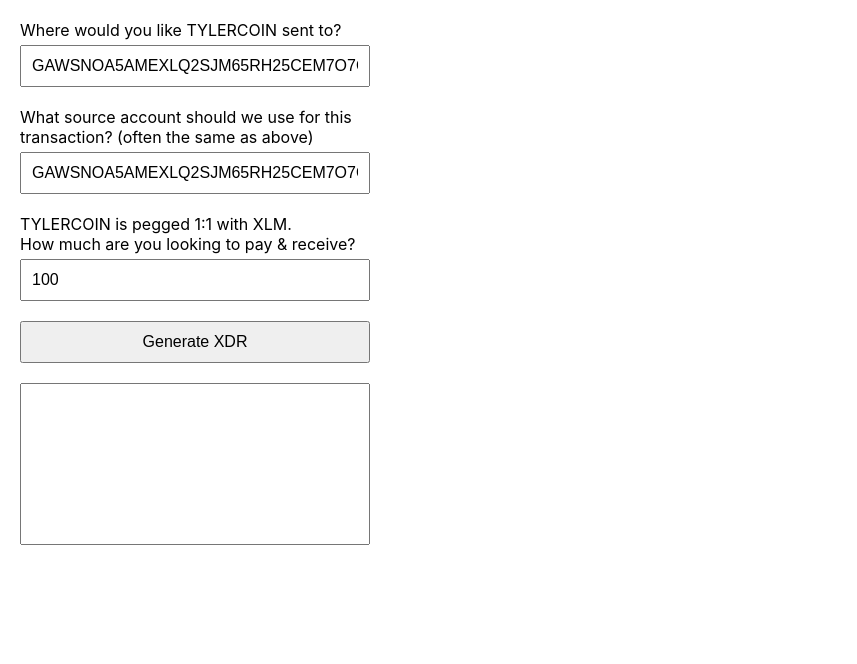
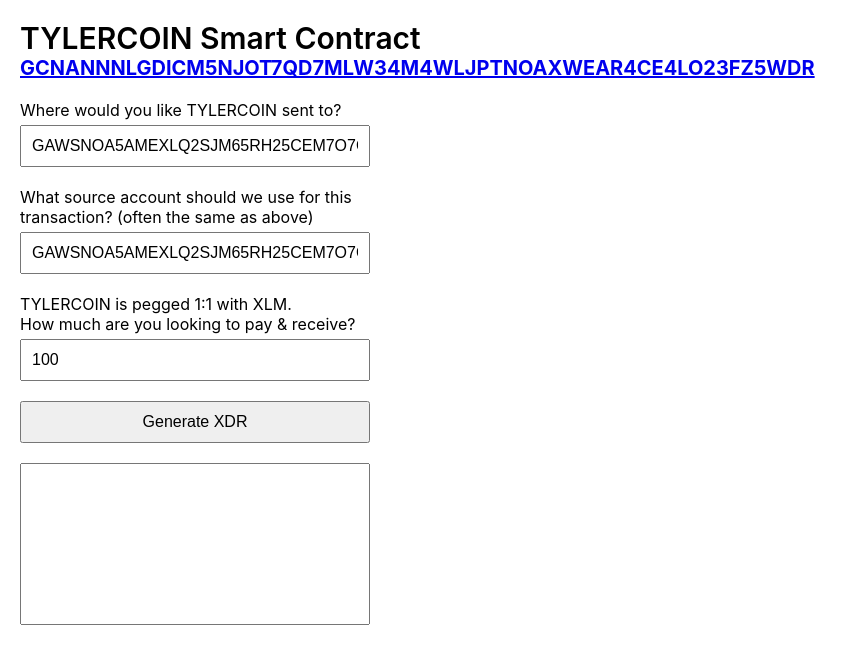
Before and after one commit to kalepail/turing-signing-server, a website: page index.html in a window 1280 px wide. Shown: the whole page, without its empty margins (0-857 px from the left). Drawn offline with Linux system fonts and the light colour scheme.

Commit message:
nice little title

```diff
--- a/index.html
+++ b/index.html
@@ -6,14 +6,25 @@
     body {
       margin: 20px;
       padding: 0;
+      font-size: 16px;
+      font-family: -apple-system, BlinkMacSystemFont, Segoe UI, Helvetica, Arial, sans-serif, Apple Color Emoji, Segoe UI Emoji;
+    }
+    h1, h2 {
+      margin: 0;
+    }
+    h1 {
+      font-weight: 600;
+      font-size: 30px;
+    }
+    h2 {
+      font-size: 20px;
+      margin-bottom: 20px;
     }
     form {
       display: flex;
       flex-direction: column;
       width: 100%;
       max-width: 350px;
-      font-size: 16px;
-      font-family: -apple-system, BlinkMacSystemFont, 'Segoe UI', Roboto, Oxygen, Ubuntu, Cantarell, 'Open Sans', 'Helvetica Neue', sans-serif;
       margin: 0 0 20px 0;
     }
     label {
@@ -41,6 +52,9 @@
   </style>
 </head>
 <body>
+  <h1>TYLERCOIN Smart Contract</h1>
+  <h2><a href="https://stellar.expert/explorer/testnet/account/GCNANNNLGDICM5NJOT7QD7MLW34M4WLJPTNOAXWEAR4CE4LO23FZ5WDR">GCNANNNLGDICM5NJOT7QD7MLW34M4WLJPTNOAXWEAR4CE4LO23FZ5WDR</a></h2>
+
   <form>
     <label>
       Where would you like TYLERCOIN sent to?
```
